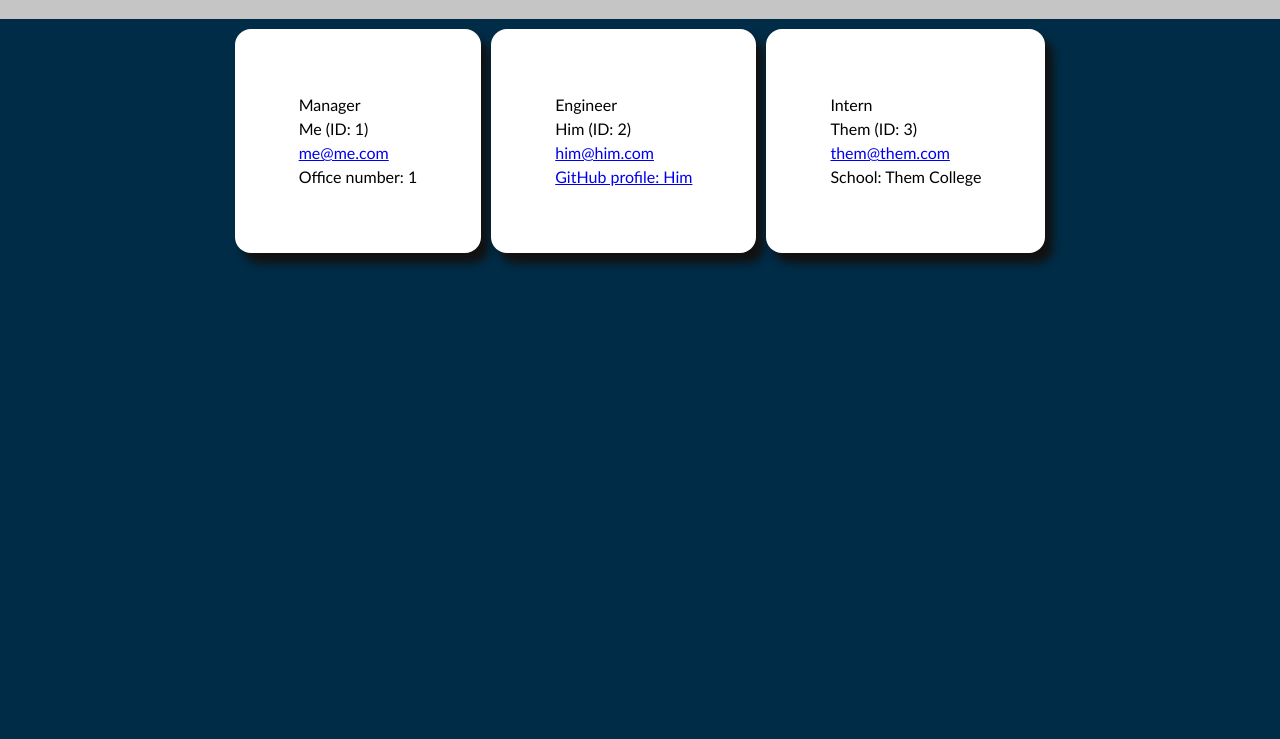
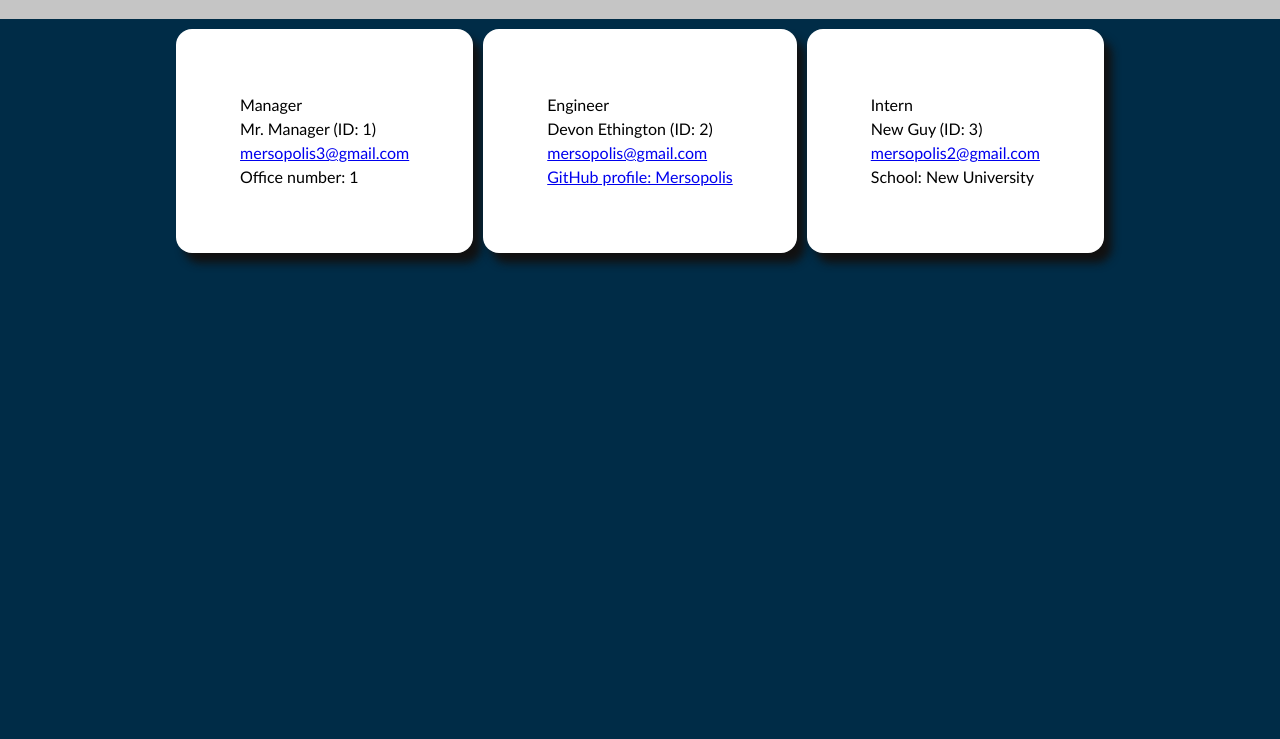
Before and after one commit to Mersopolis/Mersopolis-Team-Profile-Generator, a website: page output/team.html in a window 1280 px wide. Shown: the part 61-800 px from the top of the page. Drawn offline with Linux system fonts and the light colour scheme.

Commit message:
Updated README. Added Sample HTML

```diff
--- a/output/team.html
+++ b/output/team.html
@@ -4,47 +4,47 @@
     <meta charset="UTF-8" />
     <meta http-equiv="X-UA-Compatible" content="IE=edge" />
     <meta name="viewport" content="width=device-width, initial-scale=1.0" />
-    <title>Me's Team</title>
+    <title>Mr. Manager's Team</title>
     <link rel="stylesheet" href="../dist/style.css" />
   </head>
   <body>
     <header class="header">
-      <h1>Me's Team</h1>
+      <h1>Mr. Manager's Team</h1>
     </header>
     <main>
       <li>
   <div class="card">
     <ul>
       <li>Manager</li>
-<li>Me (ID: 1)</li>
-<a href="mailto:me@me.com">
-  <li>me@me.com</li>
-</a>
-<li>Office number: 1</li>
+      <li>Mr. Manager (ID: 1)</li>
+      <a href="mailto:mersopolis3@gmail.com">
+        <li>mersopolis3@gmail.com</li>
+      </a>
+      <li>Office number: 1</li>
     </ul>
   </div>
 </li><li>
   <div class="card">
     <ul>
       <li>Engineer</li>
-<li>Him (ID: 2)</li>
-<a href="mailto:him@him.com">
-  <li>him@him.com</li>
-</a>
-<a href="https://github.com/Him">
-  <li>GitHub profile: Him</li>
-</a>
+      <li>Devon Ethington (ID: 2)</li>
+      <a href="mailto:mersopolis@gmail.com">
+        <li>mersopolis@gmail.com</li>
+      </a>
+      <a href="https://github.com/Mersopolis">
+        <li>GitHub profile: Mersopolis</li>
+      </a>
     </ul>
   </div>
 </li><li>
   <div class="card">
     <ul>
       <li>Intern</li>
-<li>Them (ID: 3)</li>
-<a href="mailto:them@them.com">
-  <li>them@them.com</li>
-</a>
-<li>School: Them College</li>
+      <li>New Guy (ID: 3)</li>
+      <a href="mailto:mersopolis2@gmail.com">
+        <li>mersopolis2@gmail.com</li>
+      </a>
+      <li>School: New University</li>
     </ul>
   </div>
 </li>
```
Also changed, not shown: README.md.
